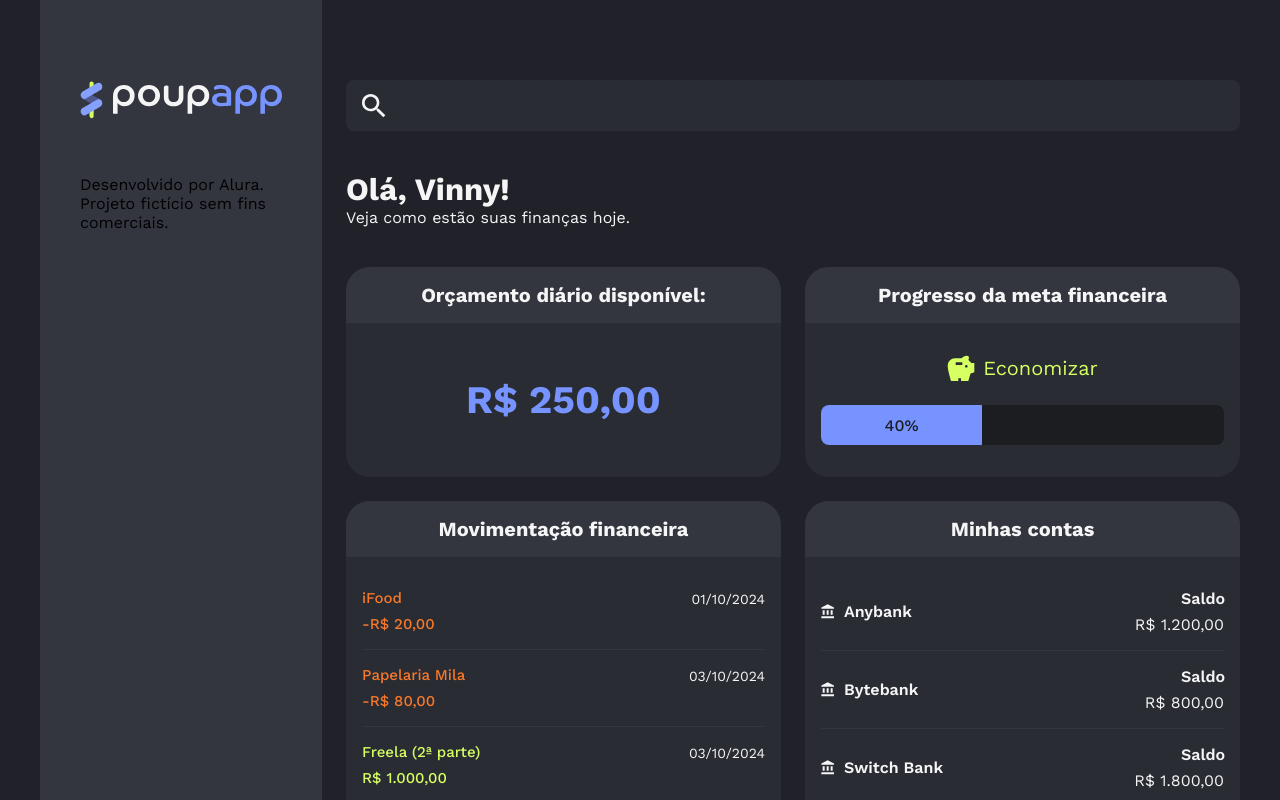
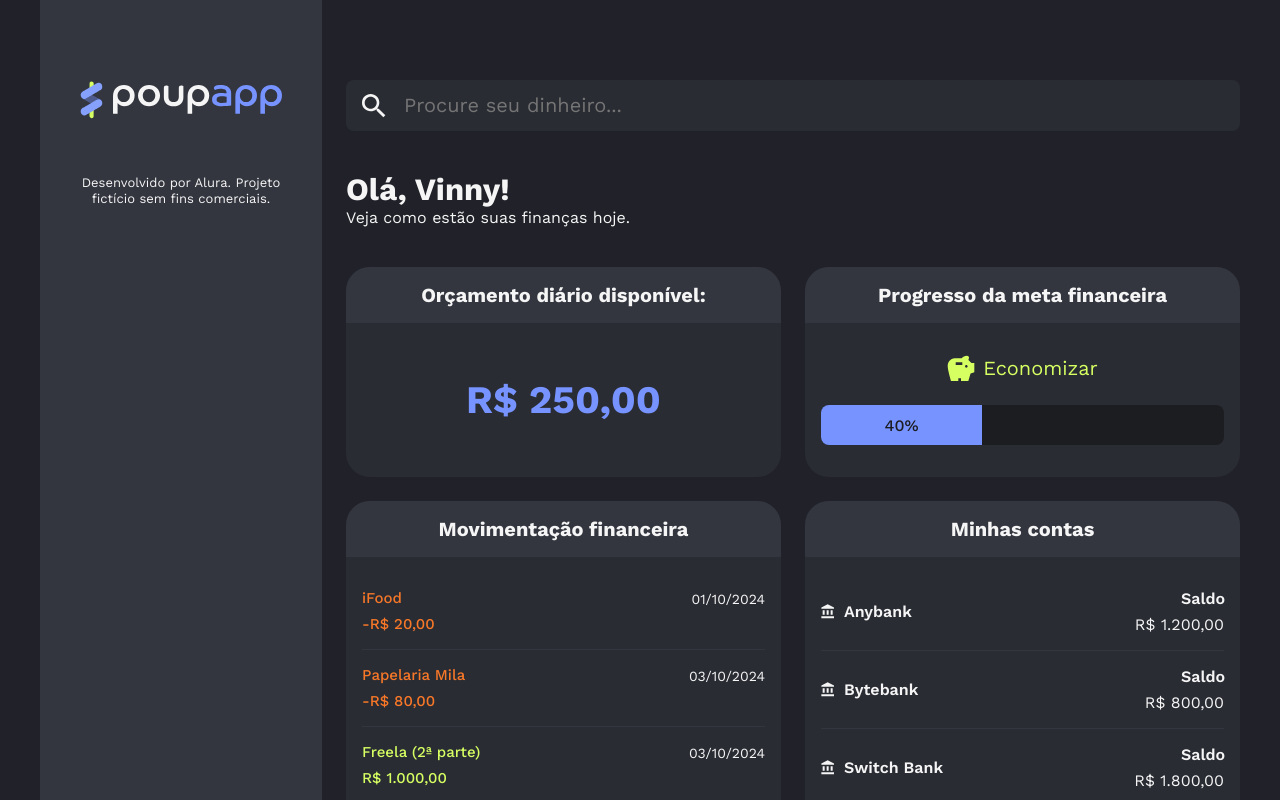
Before and after one commit to AdrianoCordeiro-SQL/PoupApp, a React (Vite) app: page / in a window 1280 px wide. Shown: the top 800 px of the page. Built offline with nearby package versions, Linux system fonts and the light colour scheme.

Commit message:
Arruma bug da barra aside e adiciona placeholder na barra de pesquisa

```diff
--- a/src/App.jsx
+++ b/src/App.jsx
@@ -19,7 +19,7 @@ function App() {
       <Aside />
       <Main>
         <div className={styles.container}>
-          <Searchinput />
+          <Searchinput placeholder="Procure seu dinheiro..."/>
           <div>
           <Typography variant="h1">Olá, Vinny!</Typography>
 
--- a/src/components/Aside/index.jsx
+++ b/src/components/Aside/index.jsx
@@ -5,7 +5,7 @@ export const Aside = () => {
     return (
   <aside className={styles.aside}>
     <img src={logo} alt="" />
-    <footer>
+    <footer className={styles.footer}>
         Desenvolvido por Alura. Projeto fictício sem fins comerciais.
     </footer>
   </aside>
```
